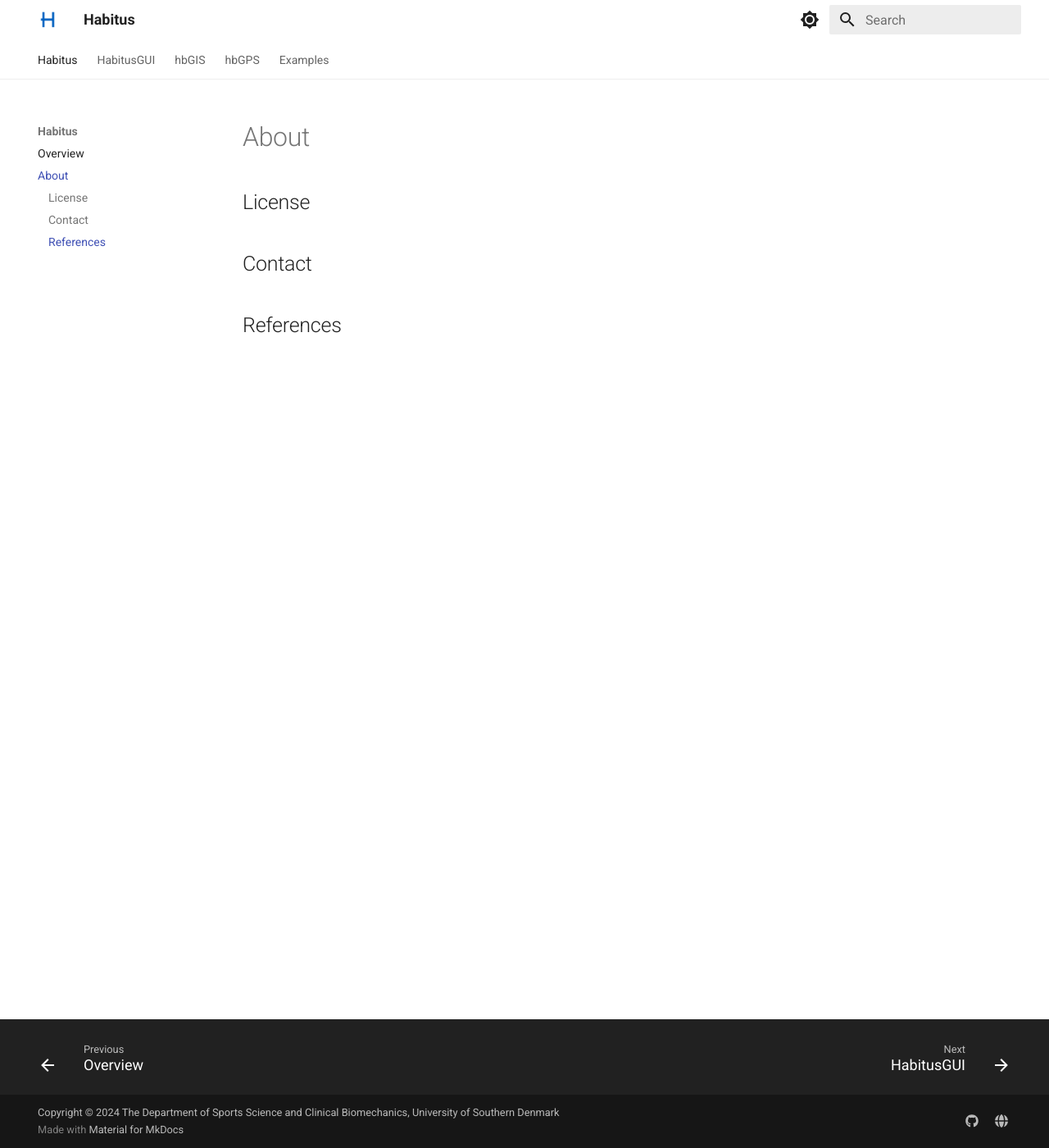
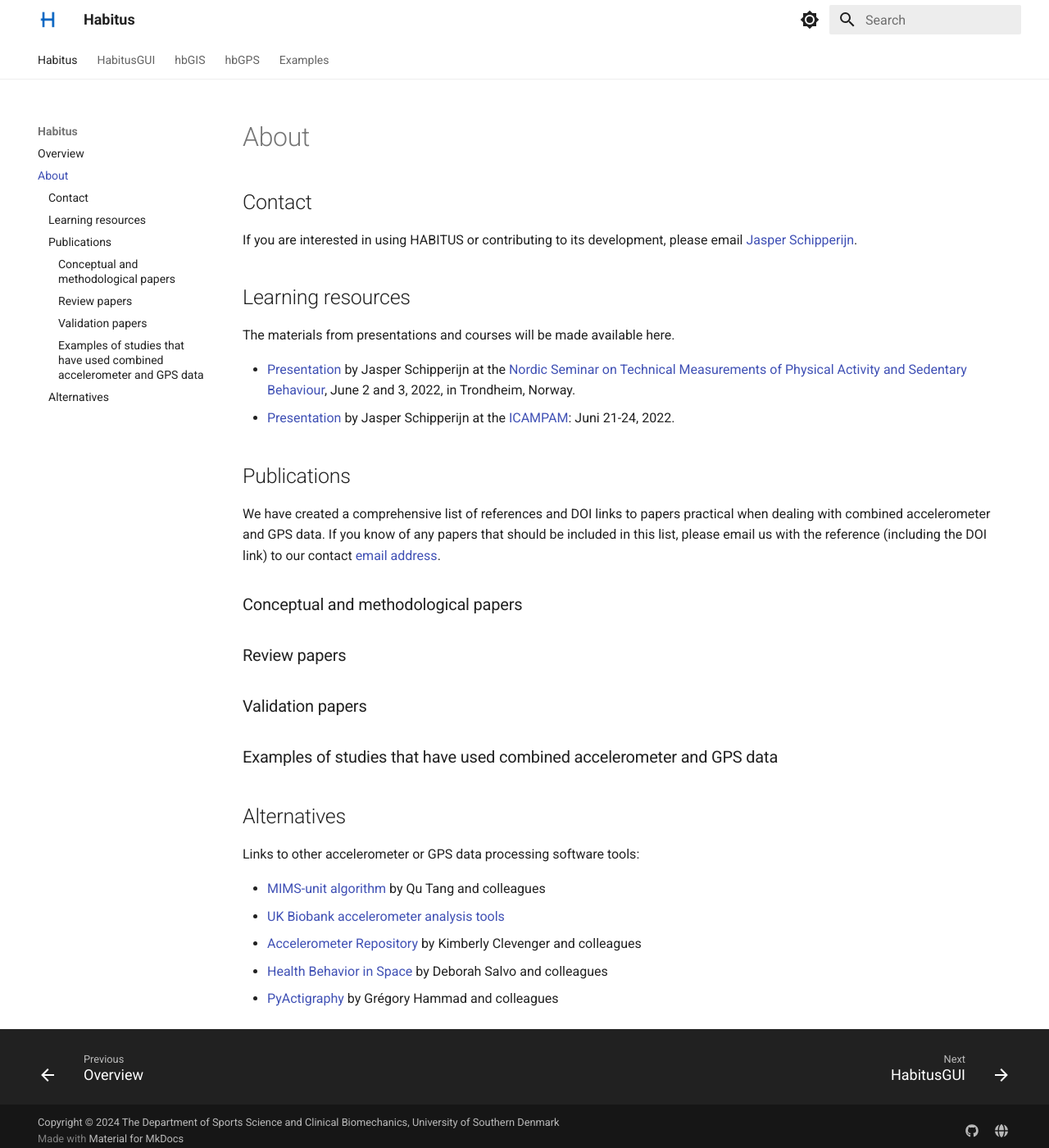
Before and after one commit to habitus-eu/HabitusDOCS, an MkDocs documentation site: the page built from docs/home/about.md, in a window 1280 px wide and 1400 px high. Shown: the whole window at 82% size. Built offline with MkDocs 1.6.1 and Material for MkDocs 9.7.7, drawn with Linux system fonts in a browser that asks for light colours.

Commit message:
fix workflow, init home pages

```diff
--- a/docs/home/about.md
+++ b/docs/home/about.md
@@ -1,5 +1,28 @@
-## License
+## Contact
+If you are interested in using HABITUS or contributing to its development, please email [Jasper Schipperijn](mailto:habitus@sdu.dk).
 
-## Contact
+## Learning resources
+The materials from presentations and courses will be made available here.
 
-## References
+- [Presentation](https://research.idi.ntnu.no/nordic-pabs-2022/presentations/10_Adding_context_to_accelerometer_data_using_GPS_devices_JS.pdf) by Jasper Schipperijn at the [Nordic Seminar on Technical Measurements of Physical Activity and Sedentary Behaviour](https://research.idi.ntnu.no/nordic-pabs-2022/), June 2 and 3, 2022, in Trondheim, Norway.
+- [Presentation](https://www.sdu.dk/-/media/files/om_sdu/institutter/iob/forskningsenheder/active+living/habitus/habitus-presentation-icampan-2022.pdf) by Jasper Schipperijn at the [ICAMPAM](https://ismpb.org/icampam/): Juni 21-24, 2022.
+
+## Publications
+We have created a comprehensive list of references and DOI links to papers practical when dealing with combined accelerometer and GPS data. If you know of any papers that should be included in this list, please email us with the reference (including the DOI link) to our contact [email address](mailto:habitus@sdu.dk).
+
+### Conceptual and methodological papers
+
+### Review papers
+
+### Validation papers
+
+### Examples of studies that have used combined accelerometer and GPS data
+
+## Alternatives
+Links to other accelerometer or GPS data processing software tools:
+
+- [MIMS-unit algorithm](https://mhealthgroup.github.io/MIMSunit/) by Qu Tang and colleagues
+- [UK Biobank accelerometer analysis tools](https://biobankaccanalysis.readthedocs.io/en/latest/index.html)
+- [Accelerometer Repository](https://sites.google.com/view/accelerometerrepository/home?authuser=0) by Kimberly Clevenger and colleagues
+- [Health Behavior in Space](https://github.com/dsalvolab/hbspace) by Deborah Salvo and colleagues
+- [PyActigraphy](https://ghammad.github.io/pyActigraphy/index.html) by Grégory Hammad and colleagues
```
Also changed, not shown: docs/gui/index.md (+10 -2 lines), docs/home/overview.md (+10 -3 lines), 1 other file.
